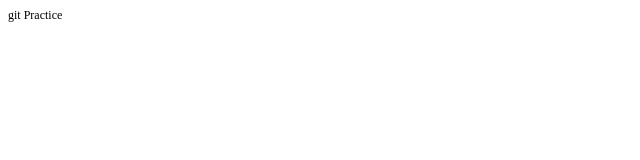
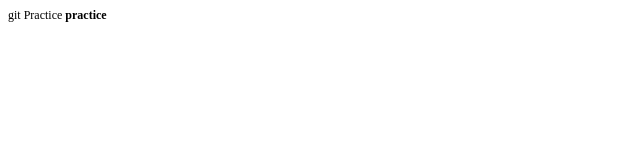
Before and after one commit to ynrr/practice, a plain HTML site: page gitMarkup.html in a window 1280 px wide. Shown: the full height of the page, 0-640 px from the left. Drawn offline with Linux system fonts and the light colour scheme.

Commit message:
second commit

```diff
--- a/gitMarkup.html
+++ b/gitMarkup.html
@@ -9,5 +9,6 @@
 </head>
 <body>
 	git Practice
+	<strong>practice</strong>
 </body>
 </html>
```
